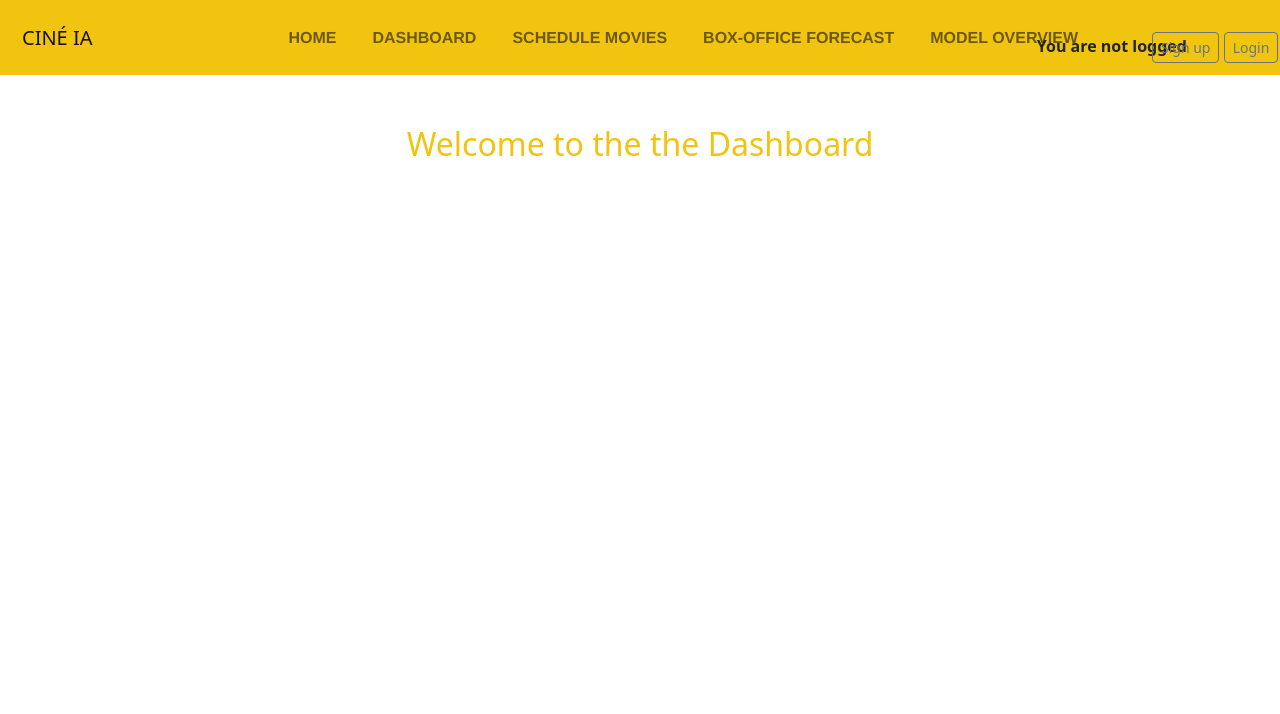
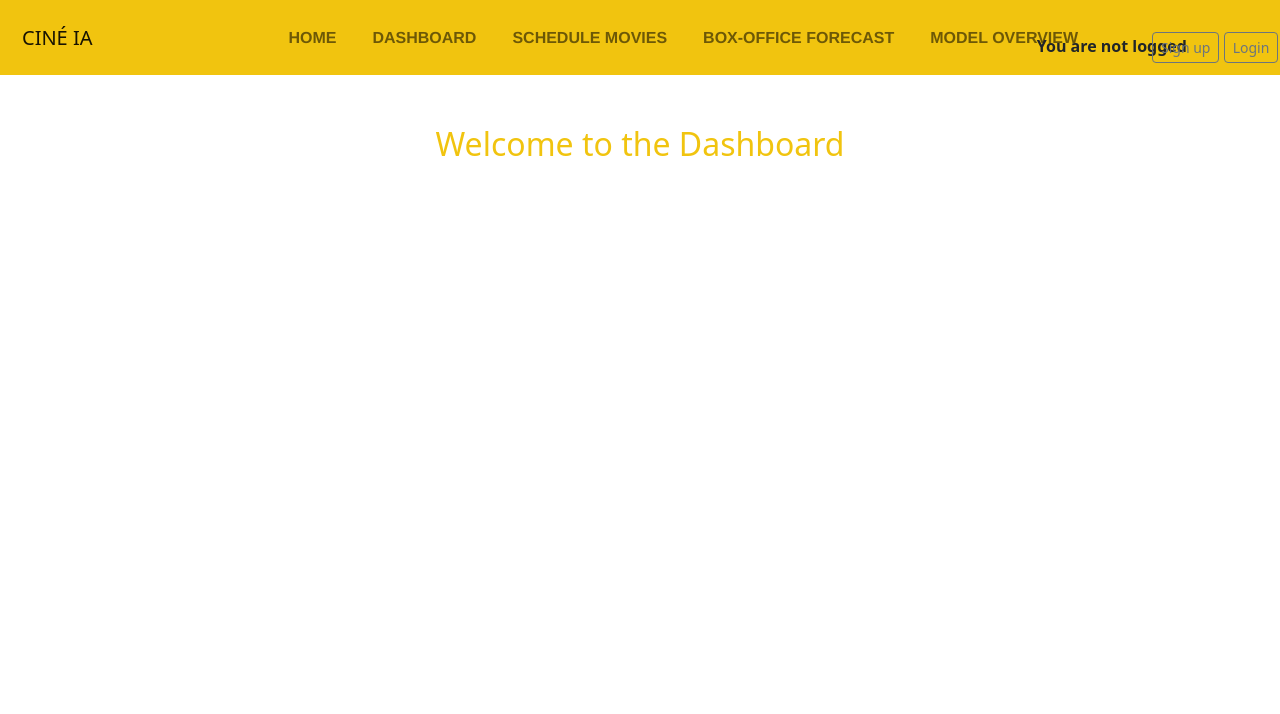
Before and after one commit to RolaMmss/prevoir_la_popularite_d_un_film, a Django app: page /dashboard/ in a window 1280 px wide. Shown: the top 714 px of the page. Run offline with Django 4.2, Linux system fonts and the light colour scheme; some libraries are stand-ins or nearby versions.

Commit message:
modif CSS

```diff
--- a/project_cinema/myapp/templates/pages_main/Box_off_forecast.html
+++ b/project_cinema/myapp/templates/pages_main/Box_off_forecast.html
@@ -4,6 +4,8 @@
 
 {% block content %}
 
+
+<div class='container_signup'>
 
 <h1>Box Office Forecast</h1>
 
@@ -17,5 +19,5 @@
     <hr> <!-- Ajoutez une ligne horizontale pour séparer les films -->
 {% endfor %}
 
-
+</div>
 {% endblock %}
--- a/project_cinema/myapp/templates/pages_main/dashboard.html
+++ b/project_cinema/myapp/templates/pages_main/dashboard.html
@@ -5,10 +5,13 @@
 {% block content %}
 
 
-  <div class="page-container">
-    <h2>Welcome to the the Dashboard</h2>
+  <div class="container_signup">
+    <h2>Welcome to the Dashboard</h2>
 
   </div>
 
 
+
+
+
 {% endblock %}
--- a/project_cinema/project_cinema/settings.py
+++ b/project_cinema/project_cinema/settings.py
@@ -99,7 +99,7 @@
         'USER': os.getenv('DB_USER'),
         'PASSWORD': os.getenv('DB_PASSWORD'),
         'HOST': os.getenv('DB_SERVER'),
-        'PORT': 1433,
+        'PORT': '1433',
         'OPTIONS': {
             'driver': os.getenv('DB_Driver'),
         },
@@ -140,7 +140,7 @@
 # Static files (CSS, JavaScript, Images)
 # https://docs.djangoproject.com/en/4.1/howto/static-files/
 
-STATIC_URL = 'static/'
+STATIC_URL = '/static/'
 
 # Default primary key field type
 # https://docs.djangoproject.com/en/4.1/ref/settings/#default-auto-field
--- a/project_cinema/project_cinema/urls.py
+++ b/project_cinema/project_cinema/urls.py
@@ -1,30 +1,3 @@
-"""myproject URL Configuration
-
-The `urlpatterns` list routes URLs to views. For more information please see:
-    https://docs.djangoproject.com/en/4.1/topics/http/urls/
-Examples:
-Function views
-    1. Add an import:  from my_app import views
-    2. Add a URL to urlpatterns:  path('', views.home, name='home')
-Class-based views
-    1. Add an import:  from other_app.views import Home
-    2. Add a URL to urlpatterns:  path('', Home.as_view(), name='home')
-Including another URLconf
-    1. Import the include() function: from django.urls import include, path
-    2. Add a URL to urlpatterns:  path('blog/', include('blog.urls'))
-"""
-# from django.urls import include, path
-# from django.contrib import admin
-
-
-# urlpatterns = [
-#     path('admin/', admin.site.urls),
-#     path('', include('myapp.urls')),
-#     path('accounts/', include('django.contrib.auth.urls')),
-
-#     # ...
-# ]
-
 from django.contrib import admin
 from django.urls import path, include
 from myapp import views
```
